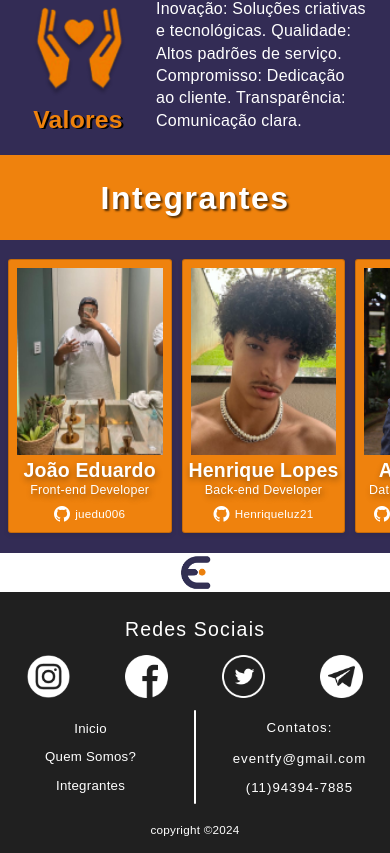
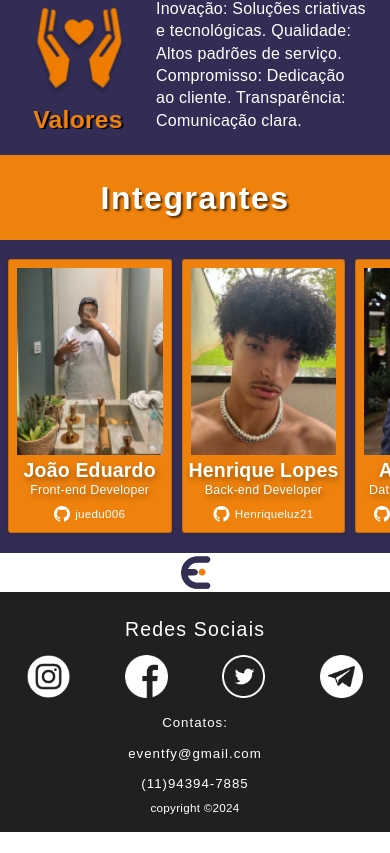
Before and after one commit to GiovannePDS7/EventFy, an Angular app: page /footer in a window 390 px wide. Shown: the part 1815-2668 px from the top of the page. After the commit the page ends 2647 px from the top, so only its background shows below. Built offline with nearby package versions, Linux system fonts and the light colour scheme; a web font is replaced by a local one.

Commit message:
consertado footer mobile

```diff
--- a/src/app/footer/footer.component.css
+++ b/src/app/footer/footer.component.css
@@ -157,6 +157,9 @@ li {
 .boxFooter-mobile {
     width: 40vw;
     height: 100%;
+    align-items: center;
+    margin-top: 1%;
+    margin-left: 30%;
 }
 
 #LinhaFooter-mobile {
--- a/src/app/footer/footer.component.html
+++ b/src/app/footer/footer.component.html
@@ -65,17 +65,6 @@
                 <img src="../../assets/img/Elementos/Telegram.png" alt="Telegram" class="img-fluid icon-mobile">
             </div>
         </div>
-        <div class="d-inline-flex" id="containerinfo-mobile">
-            <div class="boxFooter-mobile">
-                <nav id="navFooter-mobile">
-                    <ul id="ulFooter-mobile">
-                        <li class="liFooter-mobile"><a class="aFooter-mobile" href="">Inicio</a></li>
-                        <li class="liFooter-mobile"><a class="aFooter-mobile" href="">Quem Somos?</a></li>
-                        <li class="liFooter-mobile"><a class="aFooter-mobile" href="">Integrantes</a></li>
-                    </ul>
-                </nav>
-            </div>
-            <div id="LinhaFooter-mobile"></div>
             <div class="boxFooter-mobile">
                 <div id="boxContato-mobile">
                     <h4 id="h4Footer-mobile">Contatos:</h4>
@@ -84,6 +73,5 @@
                 </div>
             </div>
         </div>
-    </div>
     <span id="copyrightFooter-mobile">copyright ©2024</span>
 </footer>
```
